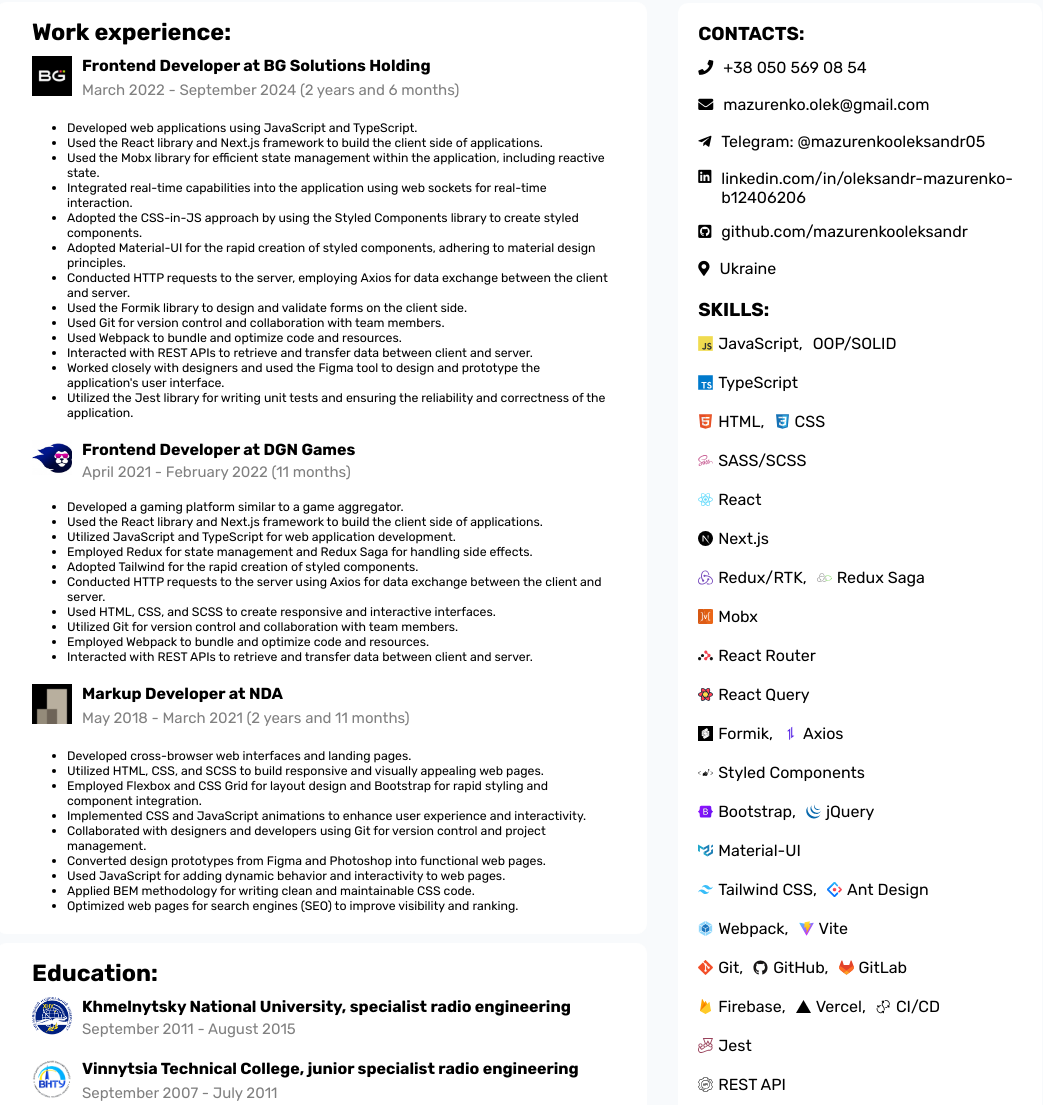
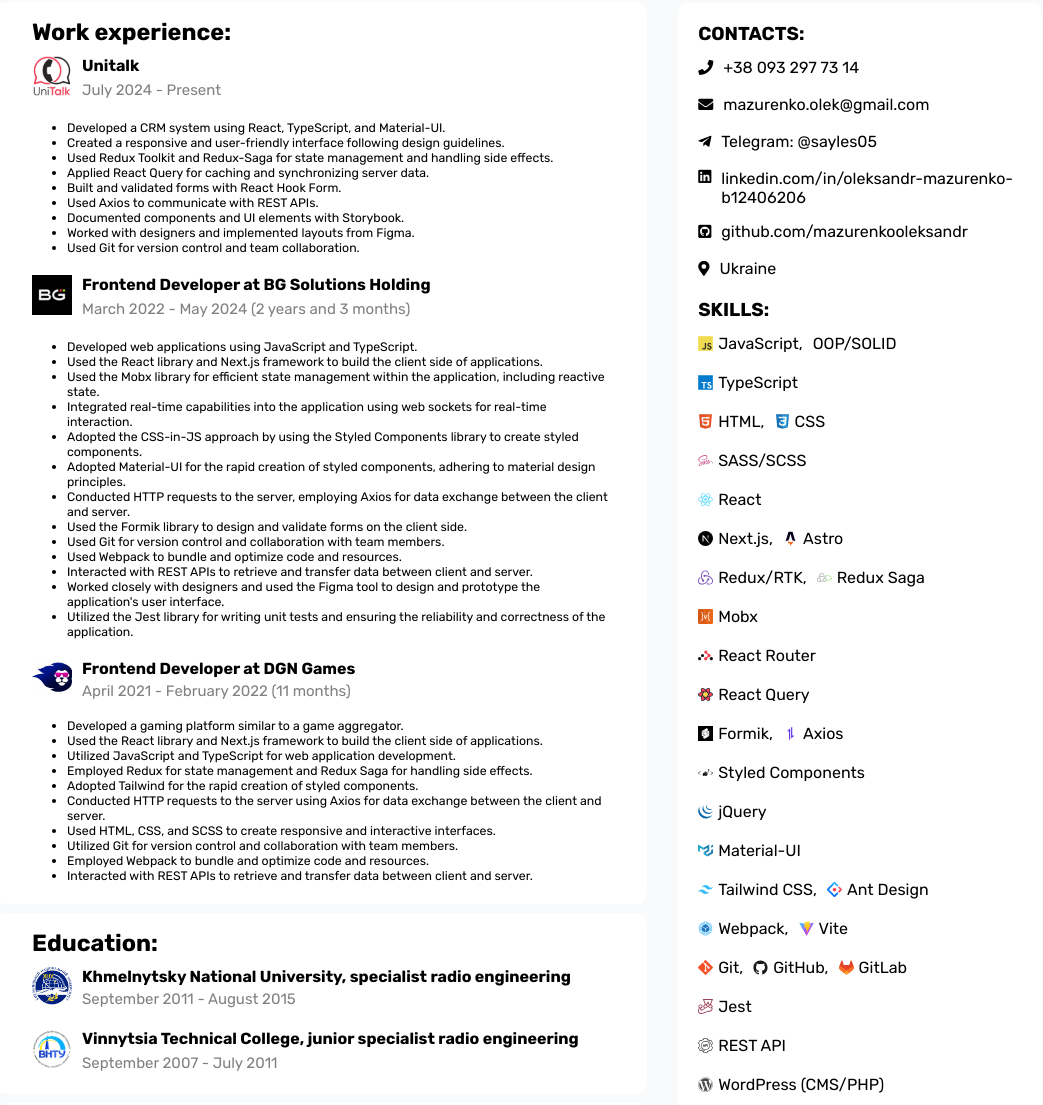
Before and after one commit to mazurenkooleksandr/cv-new, a plain HTML site: page index.html in a window 1280 px wide. Shown: the part 227-1332 px from the top of the page, without its empty margins (123-1166 px from the left). Drawn offline with Linux system fonts and the light colour scheme.

Commit message:
added new experience

```diff
--- a/index.html
+++ b/index.html
@@ -21,9 +21,9 @@
         <div class="cv__contacts">
           <h3>CONTACTS:</h3>
           <ul>
-            <li><a target="_blank" href="tel:+380505690854"><i class="fas fa-phone fa-2x"></i>+38 050 569 08 54</a></li>
+            <li><a target="_blank" href="tel:+380932977314"><i class="fas fa-phone fa-2x"></i>+38 093 297 73 14</a></li>
             <li><a target="_blank" href="mailto:mazurenko.olek@gmail.com"><i class="fas fa-envelope fa-2x"></i>mazurenko.olek@gmail.com</a></li>
-            <li><a target="_blank" href="tg://resolve?domain=<@mazurenkooleksandr05>"><i class="fab fa-telegram-plane fa-2x"></i>Telegram: @mazurenkooleksandr05</a></li>
+            <li><a target="_blank" href="tg://resolve?domain=<@sayles05>"><i class="fab fa-telegram-plane fa-2x"></i>Telegram: @sayles05</a></li>
             <li><a class="cv__linkedin" target="_blank" href="https://www.linkedin.com/in/oleksandr-mazurenko-b12406206/"><i class="fab fa-linkedin"></i>linkedin.com/in/oleksandr-mazurenko-b12406206</a></li>
             <li><a target="_blank" href="https://github.com/mazurenkooleksandr"><i class="fab fa-github-square fa-2x"></i>github.com/mazurenkooleksandr</a></li>
             <li class="cv__country"><i class="fas fa-map-marker-alt"></i>Ukraine</li>
@@ -51,7 +51,8 @@
               <p class="cv__skills-text"><img class="cv__skills-icon" src="./assets/icons/react.svg" alt="React"/>React</p>
             </li>
             <li class="cv__skills-item">
-              <p class="cv__skills-text"><img class="cv__skills-icon" src="./assets/icons/nextjs.svg" alt="Next"/>Next.js</p>
+              <p class="cv__skills-text"><img class="cv__skills-icon" src="./assets/icons/nextjs.svg" alt="Next"/>Next.js,</p>
+              <p class="cv__skills-text"><img class="cv__skills-icon" src="./assets/icons/astro.svg" alt="Astro"/>Astro</p>
             </li>
             <!-- <li class="cv__skills-item">
               <p class="cv__skills-text"><img class="cv__skills-icon" src="./assets/icons/react.svg" alt="React Native"/>React Native</p>
@@ -82,7 +83,7 @@
               <p class="cv__skills-text"><img class="cv__skills-icon" src="./assets/icons/styled-components.svg" alt="Styled Components"/>Styled Components</p>
             </li>
             <li class="cv__skills-item">
-              <p class="cv__skills-text"><img class="cv__skills-icon" src="./assets/icons/bootstrap.svg" alt="Bootstrap"/>Bootstrap,</p>
+              <!-- <p class="cv__skills-text"><img class="cv__skills-icon" src="./assets/icons/bootstrap.svg" alt="Bootstrap"/>Bootstrap,</p>  -->
               <p class="cv__skills-text"><img class="cv__skills-icon" src="./assets/icons/jquery.svg" alt="jQuery"/>jQuery</p>
             </li>
             <li class="cv__skills-item">
@@ -104,11 +105,11 @@
               <p class="cv__skills-text"><img class="cv__skills-icon" src="./assets/icons/github.svg" alt="GitHub"/>GitHub,</p>
               <p class="cv__skills-text"><img class="cv__skills-icon" src="./assets/icons/gitlab.svg" alt="GitLab"/>GitLab</p>
             </li>
-            <li class="cv__skills-item">
+            <!-- <li class="cv__skills-item">
               <p class="cv__skills-text"><img class="cv__skills-icon" src="./assets/icons/firebase.svg" alt="Firebase"/>Firebase,</p>
               <p class="cv__skills-text"><img class="cv__skills-icon" src="./assets/icons/vercel.svg" alt="Vercel"/>Vercel,</p>
               <p class="cv__skills-text"><img class="cv__skills-icon" src="./assets/icons/ci-cd.svg" alt="CI/CD"/>CI/CD</p>
-            </li>
+            </li> -->
             <li class="cv__skills-item">
               <p class="cv__skills-text"><img class="cv__skills-icon" src="./assets/icons/jest.svg" alt="Jest"/>Jest</p>
             </li>
@@ -143,10 +144,26 @@
       <div class="cv__experience cv__experience--border">
         <h3>Work experience:</h3>
           <div class="cv__experience-item">
+            <img class="cv__icon" src="./assets/img/unitalk.png" alt="icon-2"/>
+            <p>Unitalk</p>
+          </div>
+          <p class="cv__term">July 2024 - Present</p>
+          <ul class="cv__responsibilities">
+            <li>Developed a CRM system using React, TypeScript, and Material-UI.</li>
+            <li>Created a responsive and user-friendly interface following design guidelines.</li>
+            <li>Used Redux Toolkit and Redux-Saga for state management and handling side effects.</li>
+            <li>Applied React Query for caching and synchronizing server data.</li>
+            <li>Built and validated forms with React Hook Form.</li>
+            <li>Used Axios to communicate with REST APIs.</li>
+            <li>Documented components and UI elements with Storybook.</li>
+            <li>Worked with designers and implemented layouts from Figma.</li>
+            <li>Used Git for version control and team collaboration.</li>
+          </ul>
+          <div class="cv__experience-item">
             <img class="cv__icon" src="./assets/img/bgsolutions07_logo.jfif" alt="icon"/>
             <p>Frontend Developer at BG Solutions Holding</p>
           </div>
-          <p class="cv__term">March 2022 - September 2024 (2 years and 6 months)</p>
+          <p class="cv__term">March 2022 - May 2024 (2 years and 3 months)</p>
           <ul class="cv__responsibilities">
             <li>Developed web applications using JavaScript and TypeScript.</li>
             <li>Used the React library and Next.js framework to build the client side of applications.</li>
@@ -179,7 +196,7 @@
             <li>Employed Webpack to bundle and optimize code and resources.</li>
             <li>Interacted with REST APIs to retrieve and transfer data between client and server.</li>
           </ul>
-          <div class="cv__experience-item">
+          <!-- <div class="cv__experience-item">
             <img class="cv__icon" src="./assets/img/7t3cbtpanuobwuck7j8t5cpti.jpg" alt="icon-2"/>
             <p>Markup Developer at NDA</p>
           </div>
@@ -194,7 +211,7 @@
             <li>Used JavaScript for adding dynamic behavior and interactivity to web pages.</li>
             <li>Applied BEM methodology for writing clean and maintainable CSS code.</li>
             <li>Optimized web pages for search engines (SEO) to improve visibility and ranking.</li>
-          </ul>
+          </ul>  -->
       </div>
       <div class="cv__experience cv__experience--border">
         <h3>Education:</h3>
@@ -215,7 +232,7 @@
           <img class="cv__icon" src="./assets/img/53ea67680045240afa2737cbf2f5644f.jpg" alt="icon-5"/>
           <p>Udemy</p>
         </div>
-        <p class="cv__term">September 2020 - May 2024</p>
+        <p class="cv__term">September 2020 - May 2025</p>
         <div class="cv__experience-item">
           <img class="cv__icon" src="./assets/img/Screenshot_2023-04-24_at_17.14.20.png" alt="icon-6"/>
           <p>Beetroot Academy, Frontend Developer</p>
```
Also changed, not shown: assets/icons/astro.svg (added), assets/img/unitalk.png (added).
